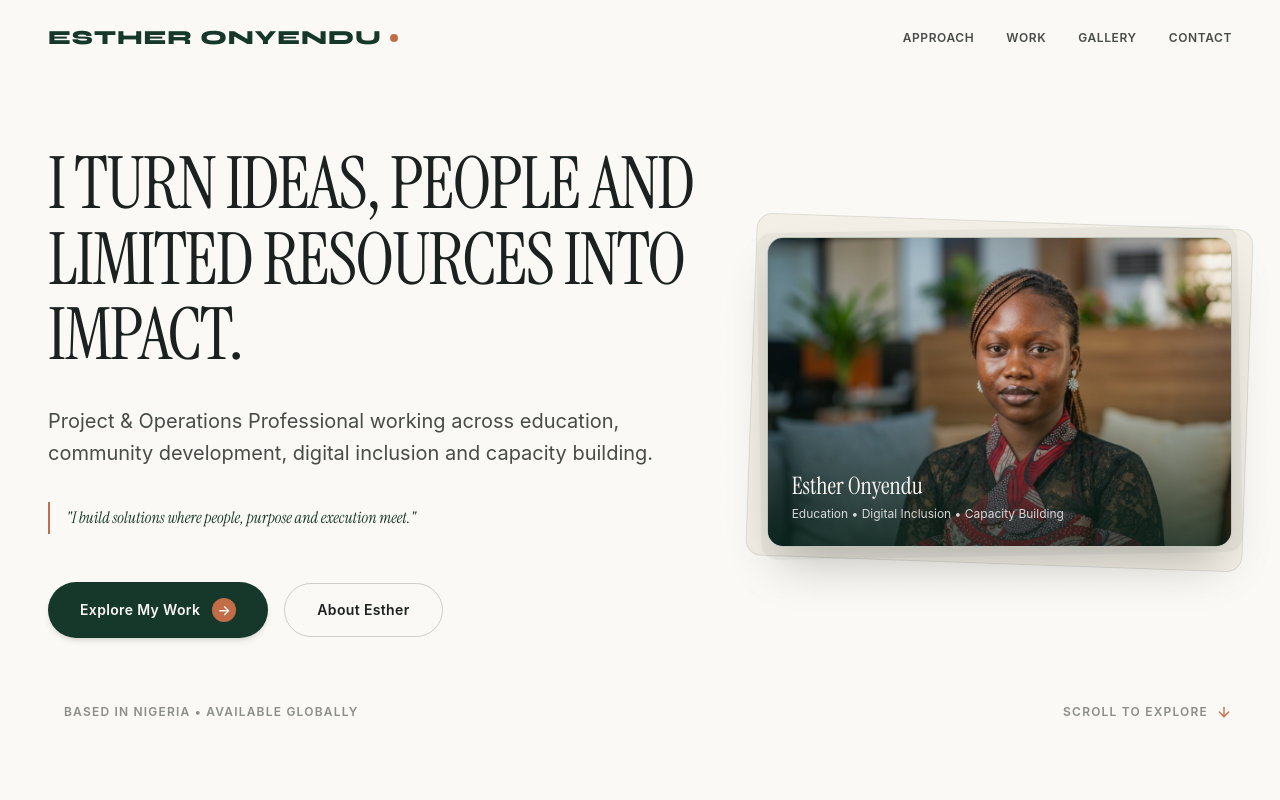
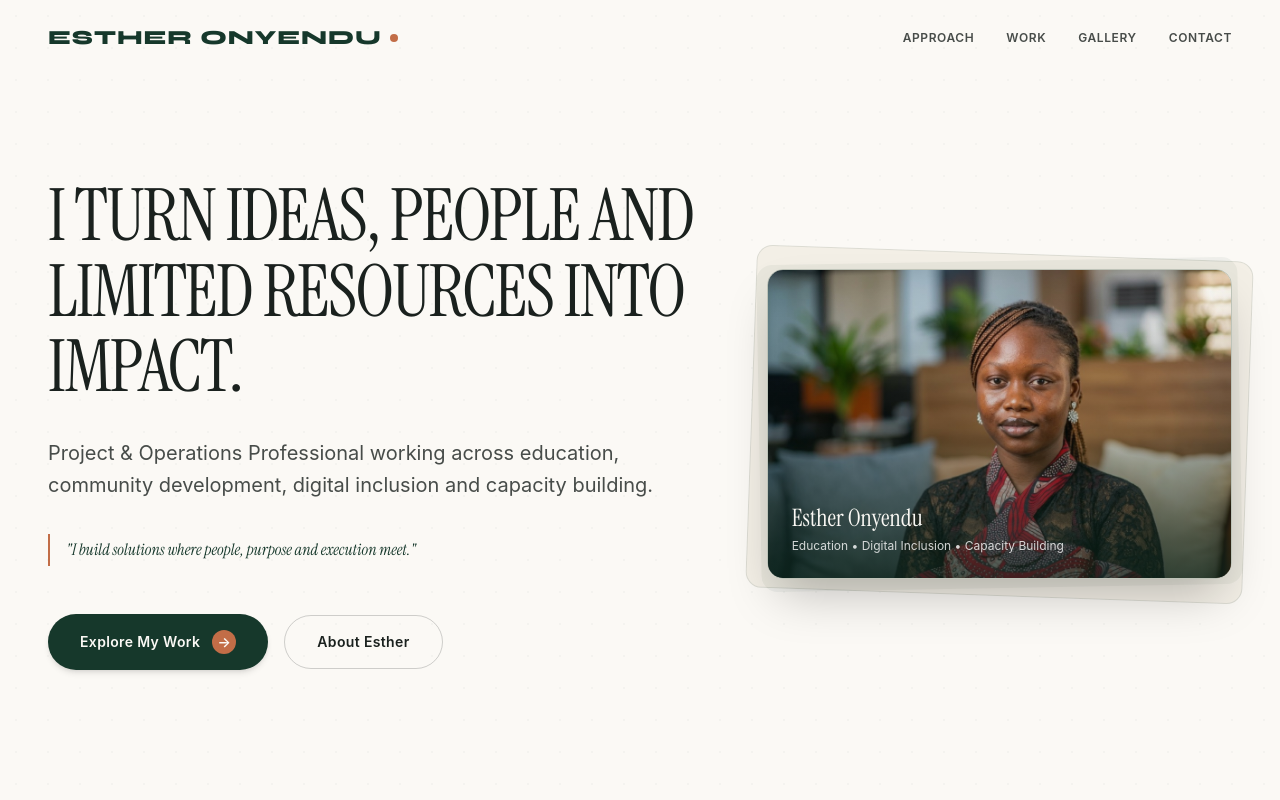
Before and after one commit to thedanielwilliams/EstherImpacts, a React (Vite) app: page / in a window 1280 px wide. Shown: the top 800 px of the page. Built offline with nearby package versions, Linux system fonts and the light colour scheme.

Commit message:
fix: remove bottom location and scroll indicator bar from Hero section

```diff
--- a/src/components/Hero.jsx
+++ b/src/components/Hero.jsx
@@ -82,22 +82,6 @@ export default function Hero({ data }) {
 
         </div>
       </div>
-
-      {/* Scroll Down Indicator */}
-      <div className="max-w-7xl mx-auto w-full pt-12 flex justify-between items-center text-xs font-semibold text-[#1A211E]/50 tracking-widest uppercase">
-        <div className="flex items-center gap-2">
-          <span className="w-2 h-2 rounded-full bg-[#16382B] animate-ping" />
-          <span>Based in Nigeria • Available Globally</span>
-        </div>
-
-        <a
-          href="#impact"
-          className="flex items-center gap-2 hover:text-[#16382B] transition-colors group"
-        >
-          <span>Scroll to explore</span>
-          <ArrowDown className="w-4 h-4 text-[#C26D47] group-hover:translate-y-1 transition-transform" />
-        </a>
-      </div>
     </section>
   );
 }
```
